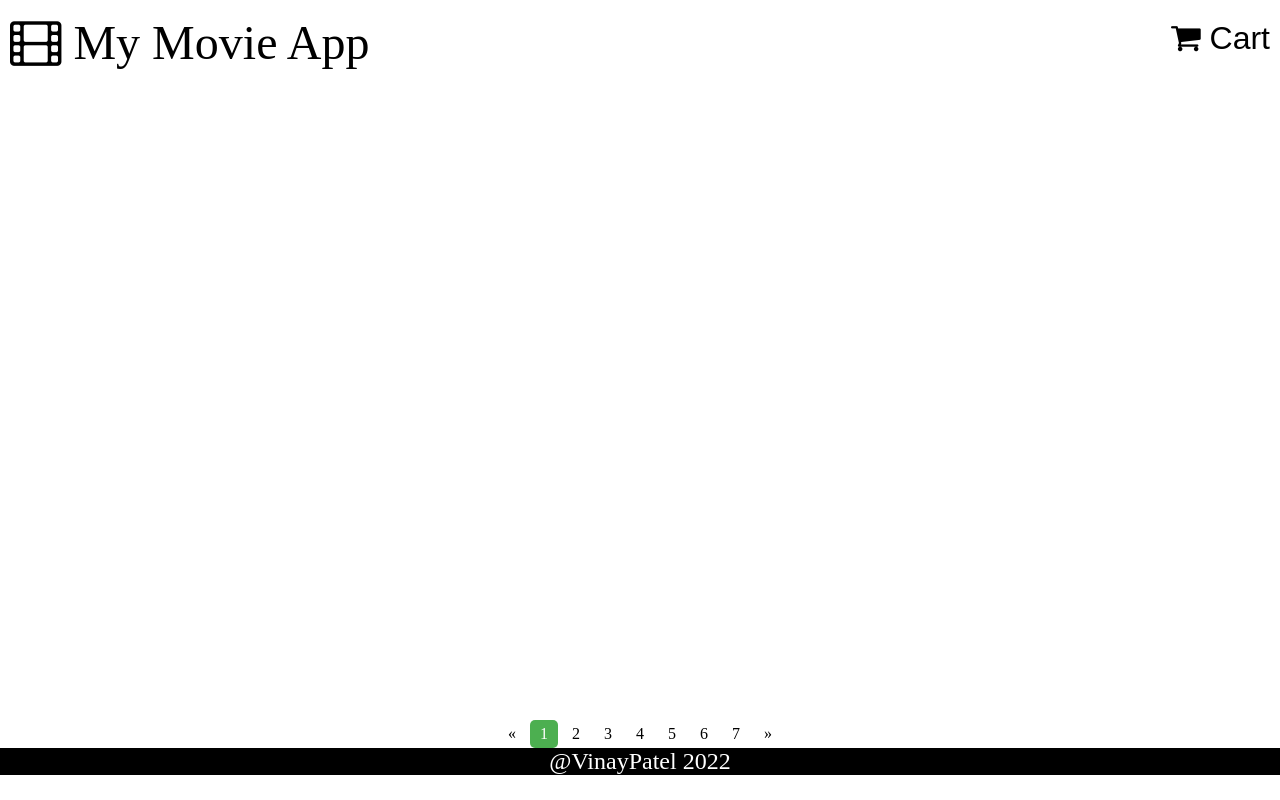
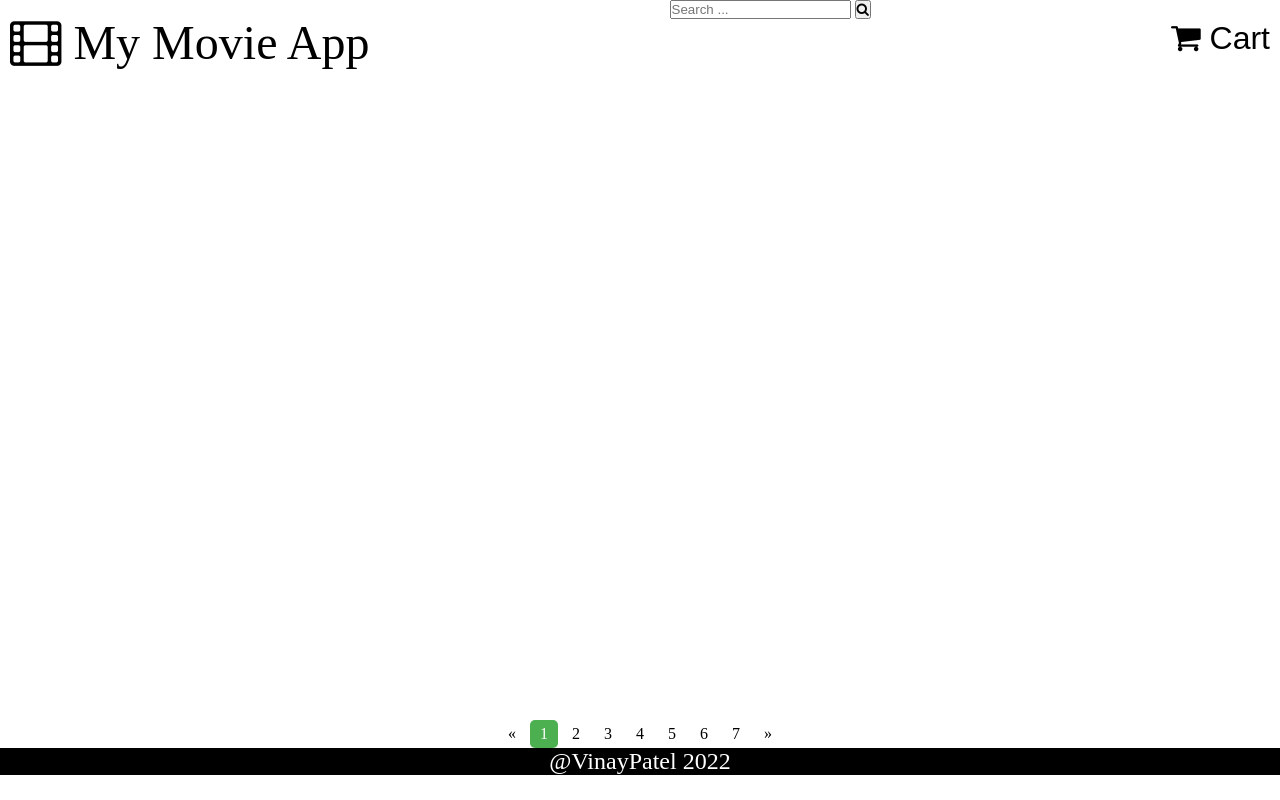
Before and after one commit to vinaypatel1437/movieAPp, a plain HTML site: page index.html in a window 1280 px wide. Drawn offline with Linux system fonts and the light colour scheme; no server answers.

Commit message:
Update index.html

```diff
--- a/index.html
+++ b/index.html
@@ -14,6 +14,11 @@
     <header>
         <div class="icon" onclick="home_button()">
             <i class="fa fa-film" aria-hidden="true"></i> My Movie App
+        </div>
+        <div class="search">
+            <input type="text" class="input-search" onchange="movieSearch()" placeholder="Search ...">
+            <button class="search-button" onclick="movieSearch()"><i class="fa fa-search" aria-hidden="true"></i>
+            </button>
         </div>
         <nav>
             <button class="cart" onclick="cart_button()">
```
